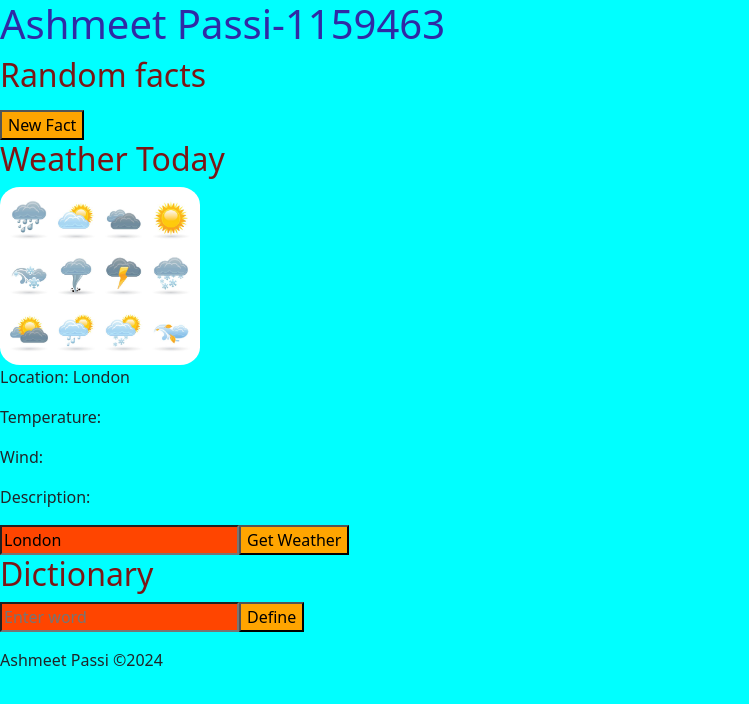
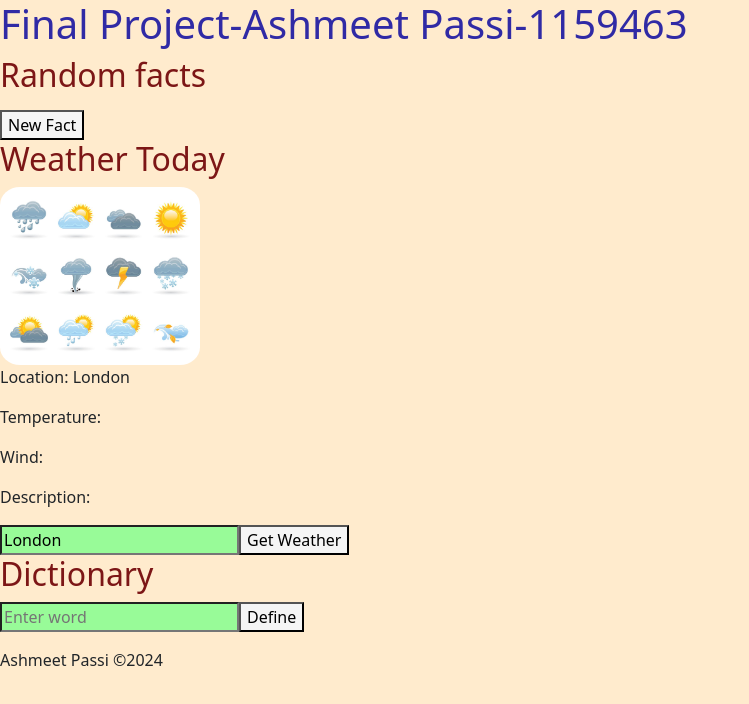
Before and after one commit to Ashmeet1507/COMP-6062-final-practical-project, a plain HTML site: page index.html in a window 1280 px wide. Shown: the whole page, without its empty margins (0-749 px from the left). Drawn offline with nearby package versions, Linux system fonts and the light colour scheme; no server answers.

Commit message:
final commit

```diff
--- a/css/style.css
+++ b/css/style.css
@@ -19,13 +19,13 @@ img{
     border-radius: 10%;
 }
 body{
-    background-color: aqua;
+    background-color: blanchedalmond;
 }
 
 button{
-    background-color: orange;
+    background-color: whitesmoke;
     color: black;
 }
 input{
-    background-color: orangered;
+    background-color: palegreen;
 }
--- a/index.html
+++ b/index.html
@@ -8,7 +8,7 @@
 <body>
     <div id="app">
         <head>
-            <h1>Ashmeet Passi-{{ studentID }}</h1>
+            <h1>Final Project-Ashmeet Passi-{{ studentID }}</h1>
         </head>
         <main>
             <div>
--- a/scripts/app.js
+++ b/scripts/app.js
@@ -32,8 +32,7 @@ const app = Vue.createApp({
             },
         weatherReport() {
             fetch(`https://goweather.herokuapp.com/weather/${encodeURIComponent(this.city)}`)
-            //fetch(`https://weather-data.liamstewart.ca/?city=Toronto)}`)
-           // fetch(`https://weather-data.liamstewart.ca/?city=${encodeURIComponent(this.city)}`)
+
                 .then(response => {
                     return response.json()
                 })
@@ -48,6 +47,7 @@ const app = Vue.createApp({
             },
         wordMeaning() {
             fetch(`https://api.dictionaryapi.dev/api/v2/entries/en/${encodeURIComponent(this.word)}`)
+            //fetch(`https://api.dictionaryapi.dev/api/v2/entries/en/Bottle}`)
                 .then(response => {
                     return response.json()
                 })
@@ -62,6 +62,7 @@ const app = Vue.createApp({
                     console.error('Error', error);
                 });
             }
+
         },
         mounted() {
             this.bringNewFacts();  // Load a random fact on page load
```
